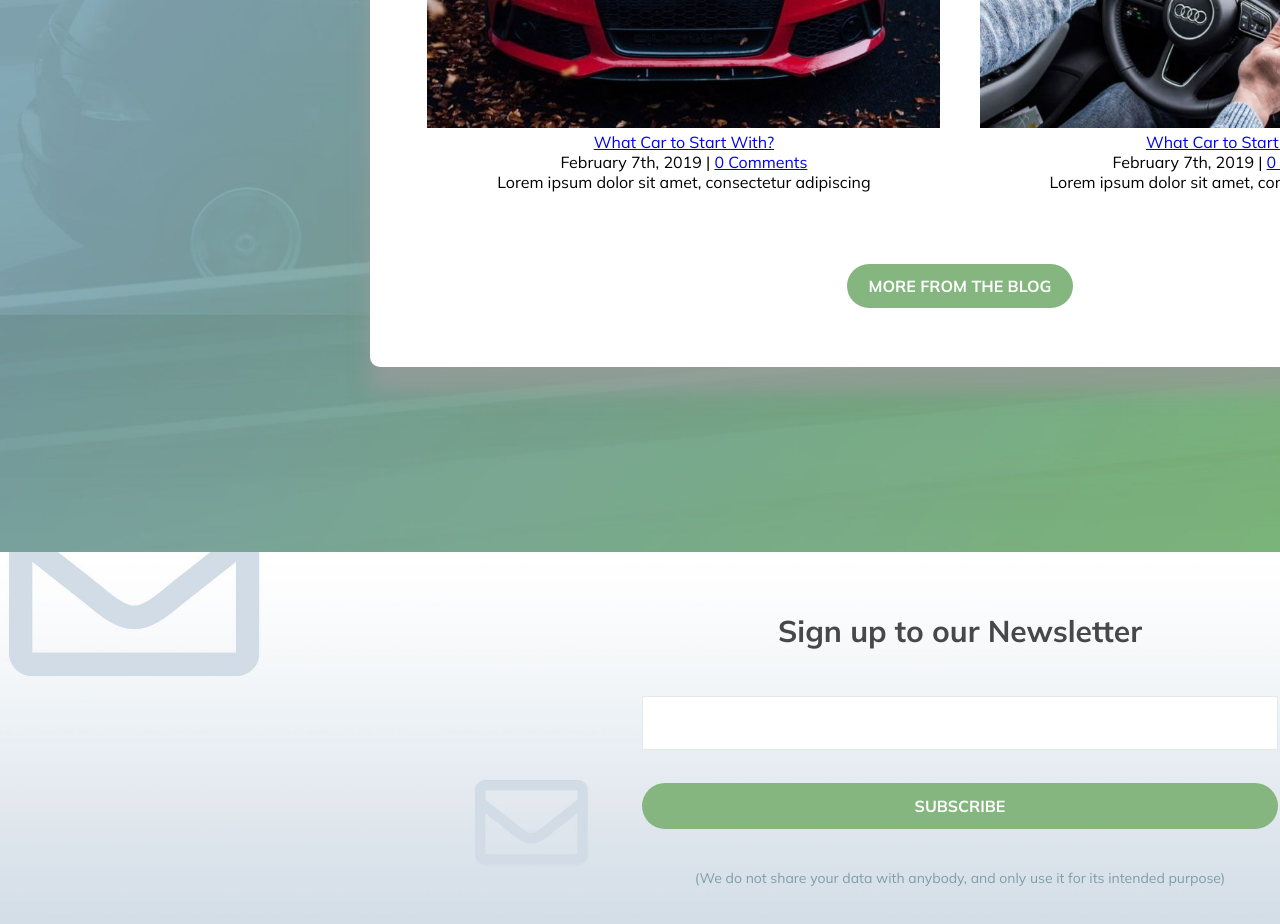
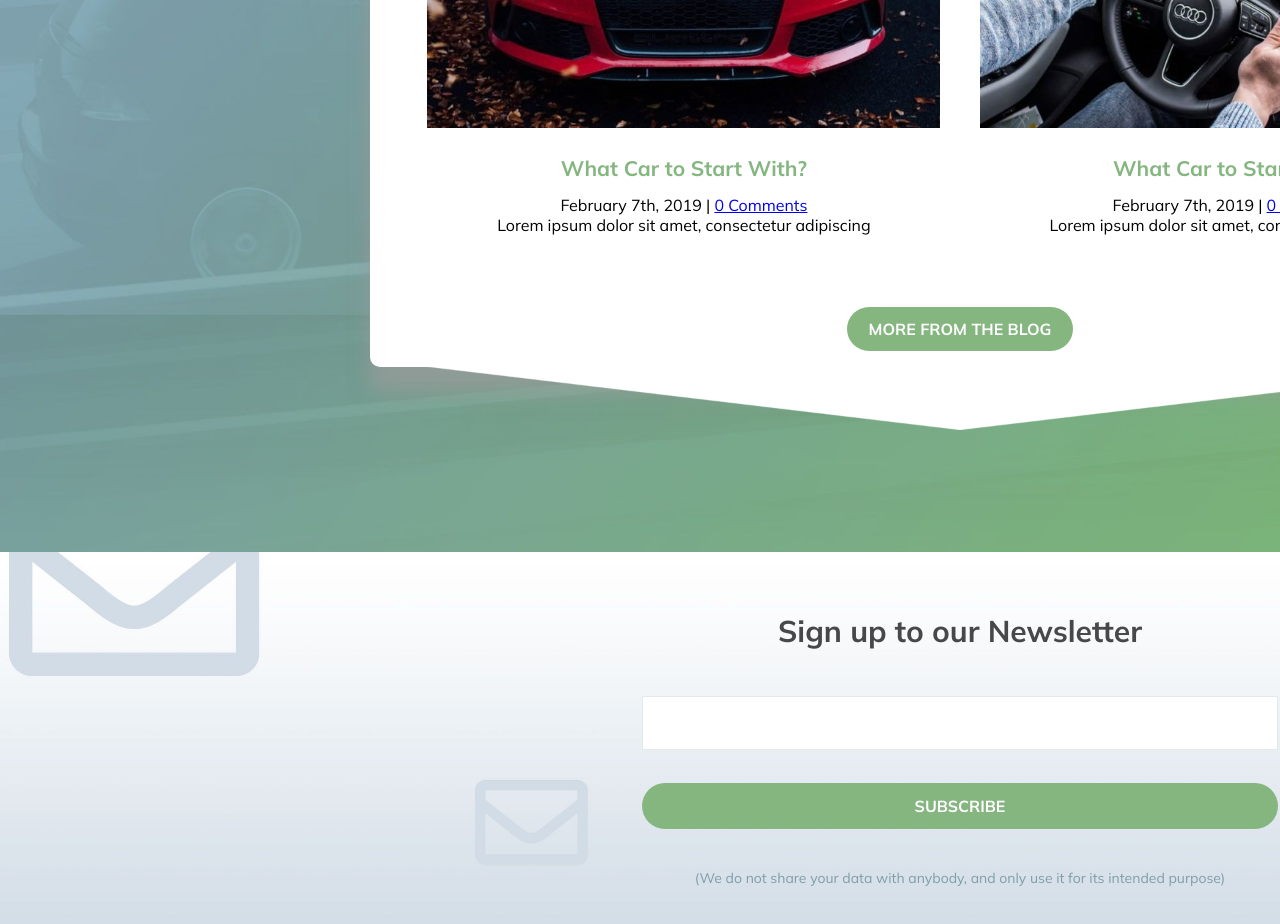
Before and after one commit to Deceit-87/proj-html-vuejs, a Vue app: page / in a window 1280 px wide. Shown: the part 4660-5584 px from the top of the page. Built offline with nearby package versions, Linux system fonts and the light colour scheme.

Commit message:
aggiunto bottom-news

```diff
--- a/src/components/MainNews.vue
+++ b/src/components/MainNews.vue
@@ -30,7 +30,9 @@
       </div>
       <button class="green_button">More from the blog</button>
 
-      <div class="container news-bottom"></div>
+      <div class="container news-bottom">
+
+      </div>
     </div>
   </section>
 </template>
@@ -73,14 +75,32 @@ gap: 33px;
   align-items: center;
   width: 44%;
   margin: 0;
-  .chose-car img{
+  a:nth-child(2){
+          font-size: 21px;
+text-decoration: none;
+color: var(--main-green);
+font-weight: 700;
+padding-bottom: 14px;
+padding-top: 23px;
+      }
+  .chose-car {
+
+      img{
       width: 513px;
       height: 322px;
+
   }
-}
+}}
 
         }
     }
   }
-
+.container.news-bottom{
+    height: 300px;
+width: 100%;
+margin-top: 9px;
+background-size: 100% 70px;
+    background-image: url('../assets/img/latestnews-bottom-1200x105.png');
+    background-repeat: no-repeat;
+}
 </style>
```
